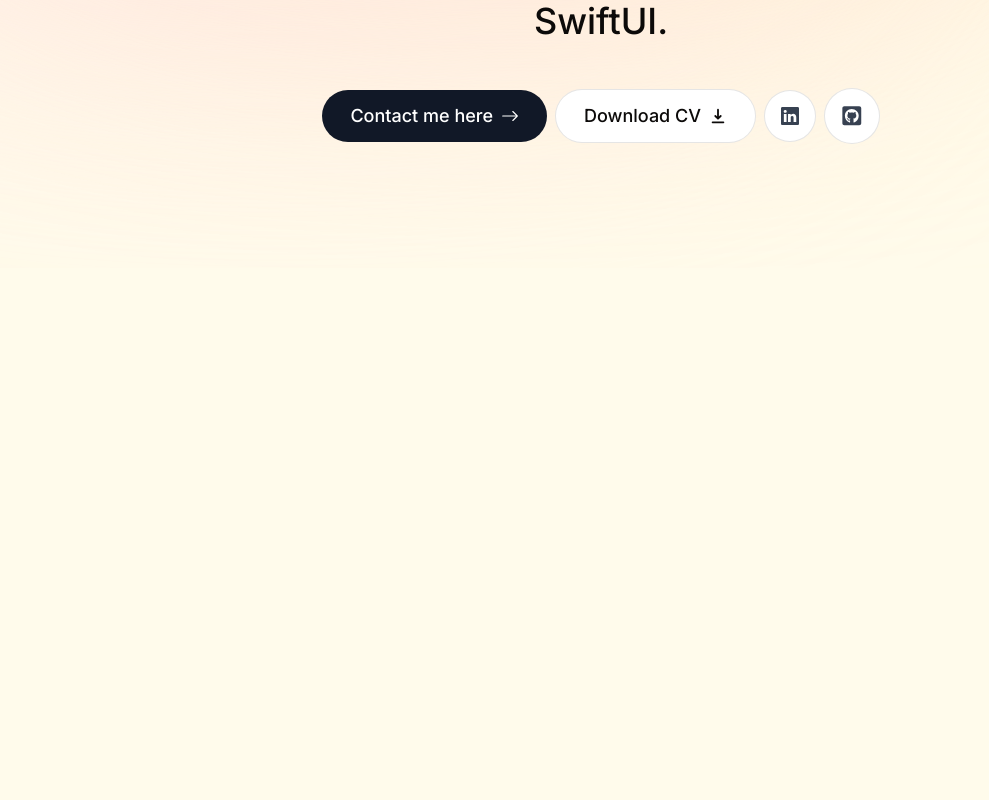
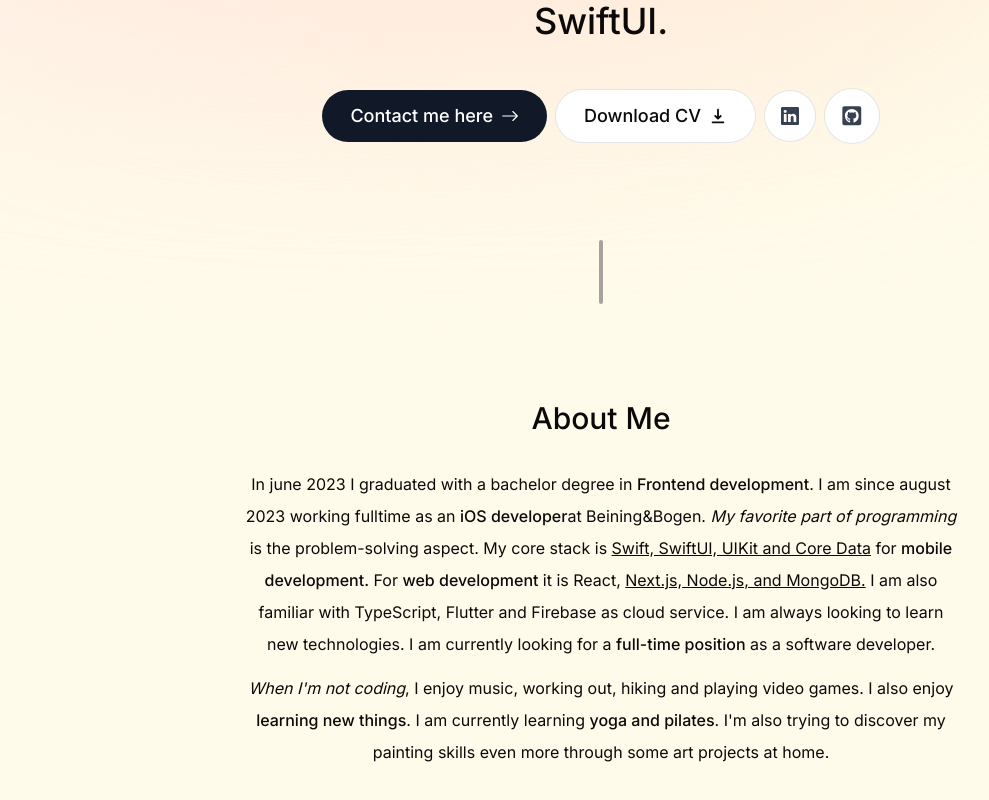
Before and after one commit to Gilajoanna/portfolio, a Next.js app: page / in a window 1280 px wide. Shown: the part 532-1332 px from the top of the page, without its empty margins (39-1028 px from the left). Before the commit the page ends 800 px from the top, so only its background shows below. Built offline with nearby package versions, Linux system fonts and the light colour scheme.

Commit message:
about section with section header and section divider as components

```diff
--- a/app/page.tsx
+++ b/app/page.tsx
@@ -1,9 +1,13 @@
+import About from "@/components/about";
 import Intro from "@/components/intro";
+import SectionDivider from "@/components/section-divider";
 
 export default function Home() {
   return (
     <main className="flex flex-col items-center px-4">
       <Intro />
+      <SectionDivider />
+      <About />
     </main>
   );
 }
--- /dev/null
+++ b/components/about.tsx
@@ -0,0 +1,44 @@
+"use client";
+
+import React from "react";
+import { motion } from "framer-motion";
+import SectionHeading from "./section-heading";
+
+export default function About() {
+  return (
+    <motion.section
+      className="mb-28 max-w-[45rem] text-center leading-8 sm:mb-40 scroll-mt-28"
+      initial={{ opacity: 0, y: 100 }}
+      animate={{ opacity: 1, y: 0 }}
+      transition={{ delay: 0.175 }}
+      id="about"
+    >
+      <SectionHeading>About me</SectionHeading>
+      <p className="mb-3">
+        In june 2023 I graduated with a bachelor degree in{" "}
+        <span className="font-medium">Frontend development</span>. I am since{" "}
+        august 2023 working fulltime as an <span className="font-medium">iOS developer</span>
+        at Beining&Bogen.{" "}
+        <span className="italic">My favorite part of programming</span> is the
+        problem-solving aspect. My core stack
+        is{" "} <span className="underline">Swift, SwiftUI, UIKit and Core Data</span> for{" "}
+        <span className="font-medium">
+        mobile development.</span> For <span className="font-medium">web development </span> it is React,{" "}
+        <span className="underline">Next.js, Node.js, and MongoDB.</span>{" "}
+        I am also familiar with TypeScript, Flutter and Firebase as cloud service. I am always looking to
+        learn new technologies. I am currently looking for a{" "}
+        <span className="font-medium">full-time position</span> as a software
+        developer.
+      </p>
+
+      <p>
+        <span className="italic">When I'm not coding</span>, I enjoy music, working out, hiking{" "}
+         and playing video games. I also enjoy{" "}
+        <span className="font-medium">learning new things</span>. I am currently
+        learning {" "}
+        <span className="font-medium">yoga and pilates</span>. I'm also
+        trying to discover my painting skills even more through some art projects at home.
+      </p>
+    </motion.section>
+  );
+}
--- /dev/null
+++ b/components/section-divider.tsx
@@ -0,0 +1,15 @@
+"use client";
+
+import React from "react";
+import { motion } from "framer-motion";
+
+export default function SectionDivider() {
+  return (
+    <motion.div
+      className="bg-stone-400 my-24 h-16 w-1 rounded-full hidden sm:block dark:bg-opacity-20"
+      initial={{ opacity: 0, y: 100 }}
+      animate={{ opacity: 1, y: 0 }}
+      transition={{ delay: 0.125 }}
+    ></motion.div>
+  );
+}
--- /dev/null
+++ b/components/section-heading.tsx
@@ -0,0 +1,9 @@
+import React from "react";
+
+type SectionHeadingProps = {
+  children: React.ReactNode;
+};
+
+export default function SectionHeading({ children }: SectionHeadingProps) {
+  return <h2 className="text-3xl font-medium capitalize mb-8 text-center">{children}</h2>;
+};
```
Also changed, not shown: 1 other file (tests, documents, lock files or other folders).
